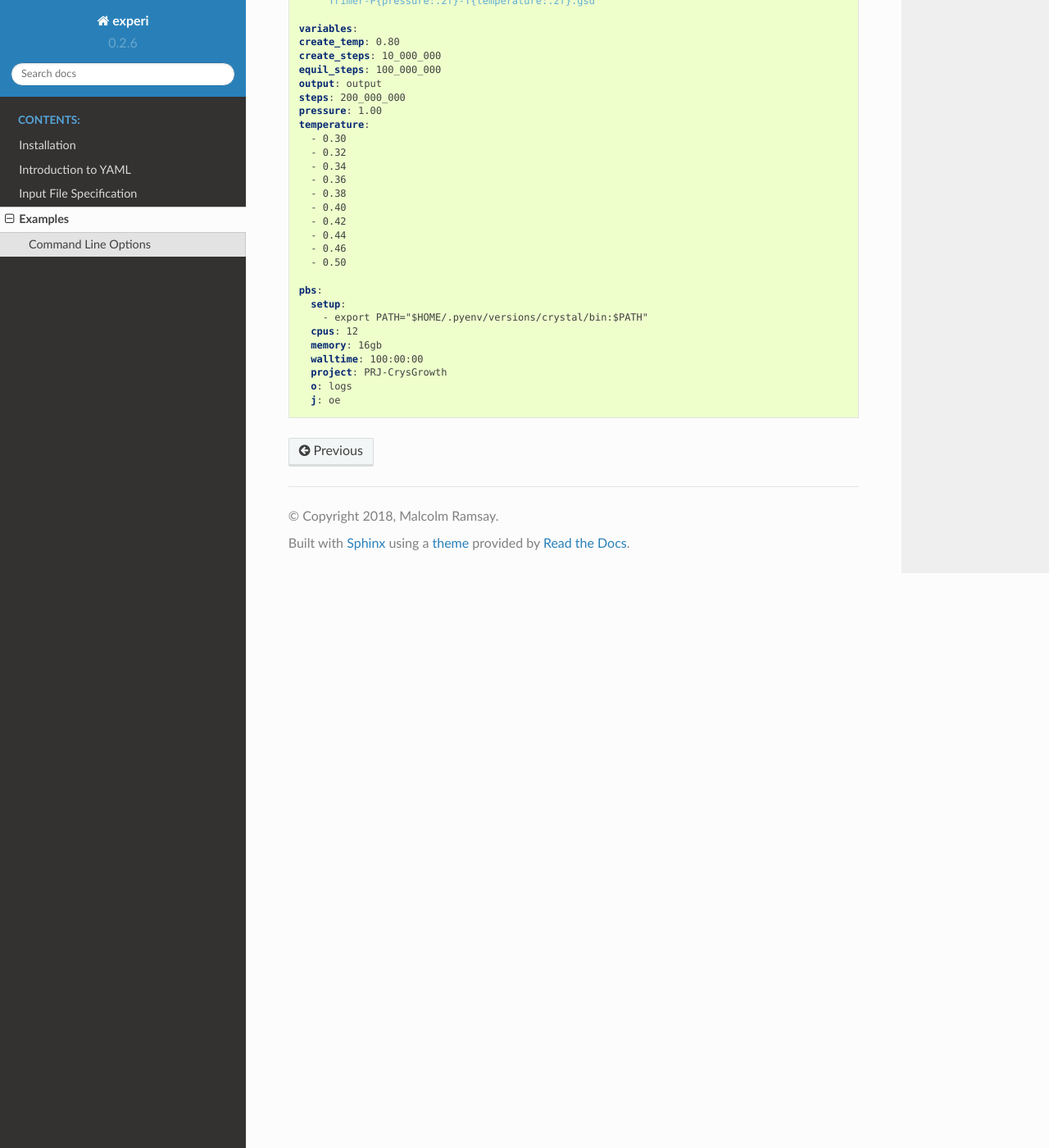
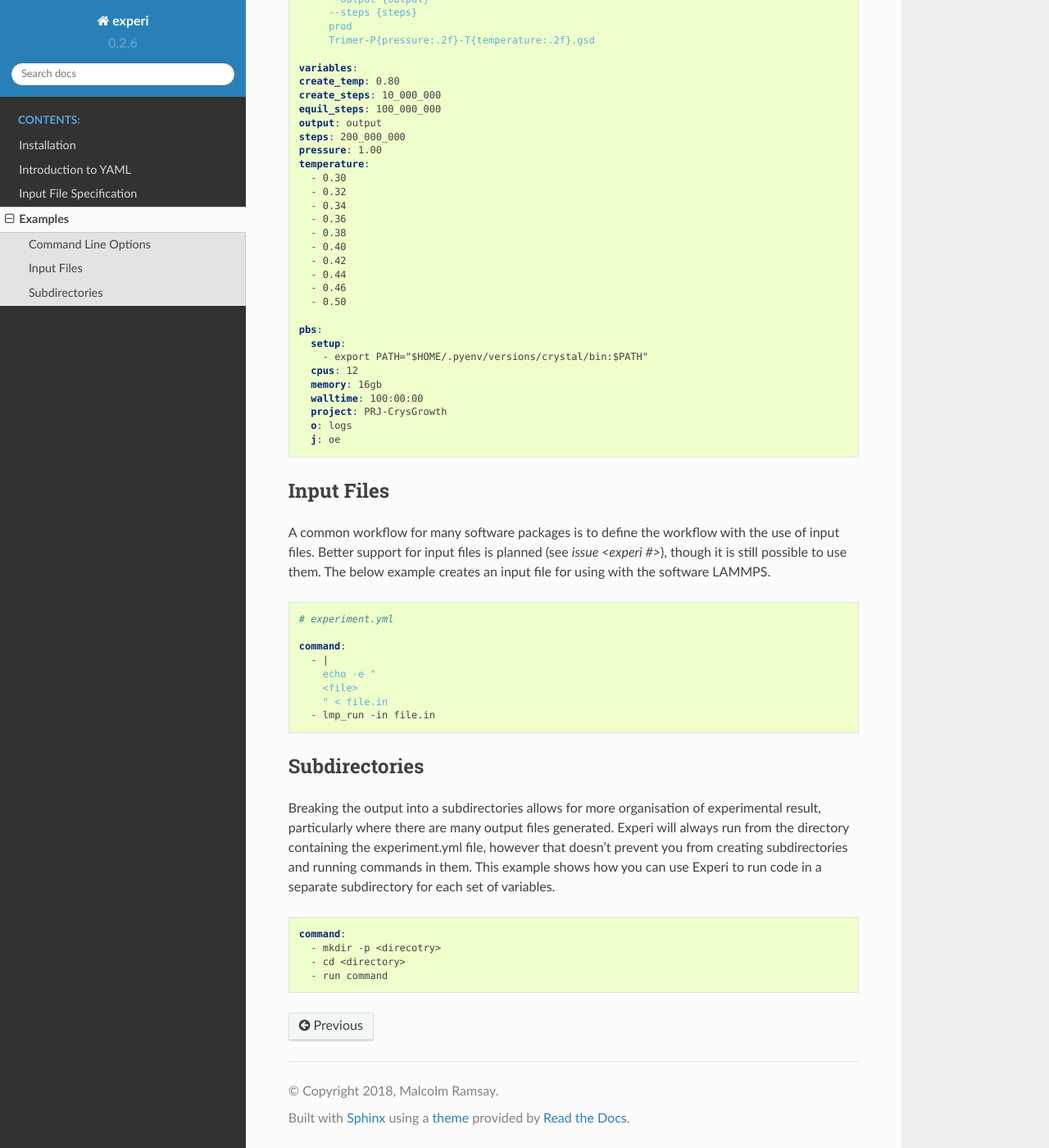
Before and after one commit to malramsay64/experi, a Sphinx documentation site: the page built from docs/examples.rst, in a window 1280 px wide and 1400 px high, scrolled down 1338 px. Shown: the whole window at 82% size. Built offline with Sphinx 7.4.7 and the Read the Docs theme 2.0.0, drawn with Linux system fonts in a browser that asks for light colours; some of the changed text lies outside the part shown.

Commit message:
DOC Add documentation on creating input files

```diff
--- a/docs/examples.rst
+++ b/docs/examples.rst
@@ -93,3 +93,38 @@ equilibration array job with 10 elements start.
       project: PRJ-CrysGrowth
       o: logs
       j: oe
+
+Input Files
+-----------
+
+A common workflow for many software packages is to define the workflow with the use of input
+files. Better support for input files is planned (see `issue <experi #>`), though it is still
+possible to use them. The below example creates an input file for using with the software LAMMPS.
+
+
+.. code:: yaml
+
+   # experiment.yml
+
+   command:
+     - |
+       echo -e "
+       <file>
+       " < file.in
+     - lmp_run -in file.in
+
+Subdirectories
+--------------
+
+Breaking the output into a subdirectories allows for more organisation of experimental result,
+particularly where there are many output files generated. Experi will always run from the
+directory containing the experiment.yml file, however that doesn't prevent you from creating
+subdirectories and running commands in them. This example shows how you can use Experi to run code
+in a separate subdirectory for each set of variables.
+
+.. code:: yaml
+
+    command:
+      - mkdir -p <direcotry>
+      - cd <directory>
+      - run command
```
Also changed, not shown: other parts of docs/examples.rst (+1 -1 lines).
